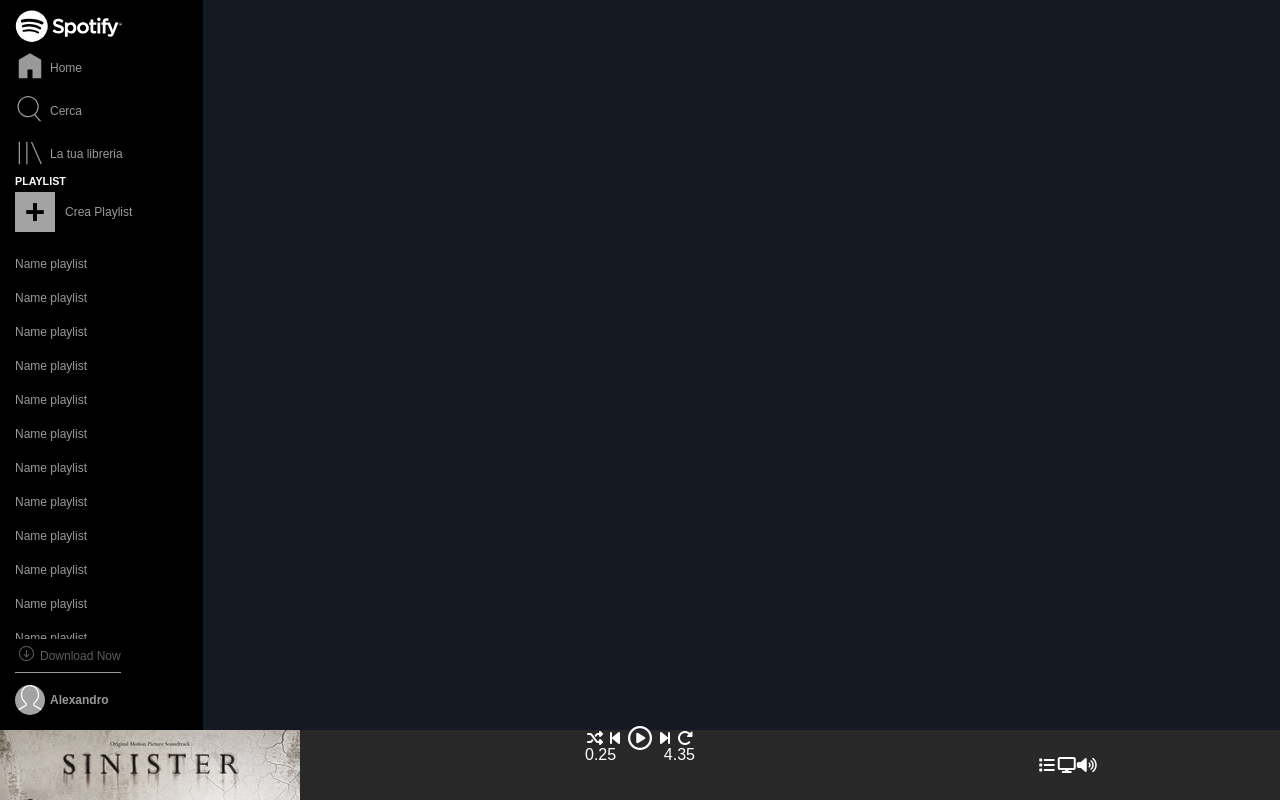
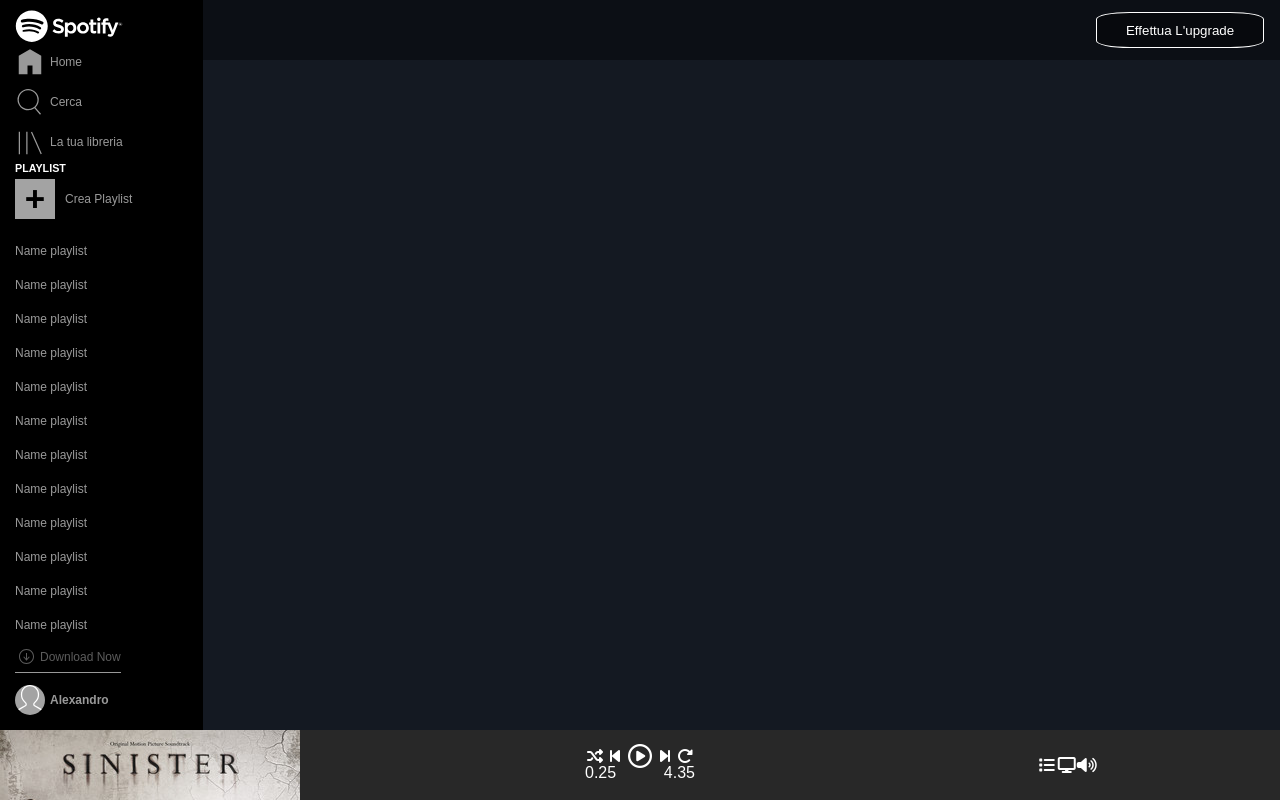
Before and after one commit to AlexandroFioretti1/html-css-spotifyweb, a plain HTML site: page index.html in a window 1280 px wide. Drawn offline with Linux system fonts and the light colour scheme; a web font is replaced by a local one.

Commit message:
add app main btn

```diff
--- a/assets/style.css
+++ b/assets/style.css
@@ -12,6 +12,7 @@ body {
 
 img {
     max-width: 100%;
+    vertical-align: middle;
 }
 
 footer {
@@ -19,7 +20,17 @@ footer {
     color: var(--light);
 }
 
+a {
+    text-decoration: none;
+}
+
+li {
+    text-decoration: none;
+}
+
 /* #direct-tag */
+
+
 
 /* #region Utility*/
 :root {
@@ -34,11 +45,17 @@ footer {
 .d_flex {
     display: flex;
 }
-.calc_footer{
+
+.calc_footer {
     width: calc(100% / 3);
 }
+
 .jc_sb {
     justify-content: space-between;
+}
+
+.jc_end {
+    justify-content: end;
 }
 
 .jc_center {
@@ -63,6 +80,11 @@ footer {
 
 .text_c {
     text-align: center;
+}
+
+.update {
+    display: inline-block;
+
 }
 
 /* #Utility */
@@ -191,11 +213,26 @@ footer {
     display: none;
 }
 
+.header_button {
+    background-color: #00000061;
+    border: 1px solid white;
+    color: white;
+    border-radius: 20%;
+    padding: 0.6rem 1.8rem;
+    margin-right: 1rem;
+
+}
+
 /* Region Main */
 #app_main {
     width: calc(100% - 50px);
     text-align: left;
     overflow-y: auto;
+}
+
+#main_top {
+    height: 60px;
+    background-color: #00000061;
 }
 
 /* #Main */
--- a/index.html
+++ b/index.html
@@ -14,6 +14,7 @@
 </head>
 
 <body>
+    <!-- left bar whit song -->
     <div class="text_c app_page d_flex ">
         <aside class="d_flex" id="app_sidebar">
             <div class="sidebar_top">
@@ -53,8 +54,6 @@
                     <li>Name playlist</li>
                 </ul>
             </div>
-            <!-- /.sidebar_top -->
-            <!-- sidebar_bottom -->
             <div class="sidebar_bottom">
                 <div class="btn hr_download"><button class="download_app"><img src="./assets/img/download.svg"
                             alt="download"></button><span>Download Now</span></div>
@@ -64,22 +63,36 @@
             </div>
         </aside>
         <main id="app_main">
+
+
+            <div id="main_top" class="d_flex ai_c jc_end">
+                <button class="header_button" href="#" class="update">Effettua L'upgrade</button>
+            </div>
+
+
+
         </main>
-        <!-- /#app_main -->
     </div>
+    <!-- /.end left main whit song -->
 
 
 
 
 
-    calc_footer
+
+    <!-- top-main whit button -->
+
+
+    <!-- /.end top main whit button -->
+
+
 
 
 
     <footer id="app_footer" class="d_flex  jc_sb">
-        <div class="footer_left flex  calc_footer">
+        <div class="footer_left flex calc_footer">
             <div id="current_song_cover ">
-                <img src="./assets/img/sinister.jpeg" alt="Song_img">
+                <img class="img_footer" src="./assets/img/sinister.jpeg" alt="Song_img">
             </div>
             <div class="d_flex f_wrap text_c jc_sb">
                 <div class="song_info">
@@ -92,8 +105,8 @@
                 </div>
             </div>
         </div>
-        <div class="" class="d_flex d_column ai_c jc_center calc_footer">
-            <div class="d_flex ai_c jc_sb">
+        <div class="d_flex d_column jc_center ">
+            <div class="d_flex ai_c jc_sb ">
                 <i class="fa-solid fa-shuffle fa-fw"></i>
                 <i class="fa-solid fa-backward-step fa-fw"></i>
                 <i class="fa-regular fa-circle-play fa-xl fa-fw"></i>
@@ -118,4 +131,5 @@
         </div>
     </footer>
 </body>
+
 </html>
```
